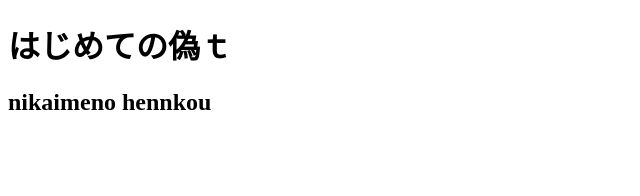
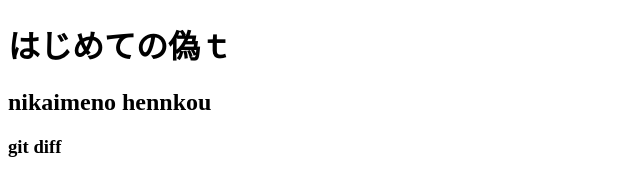
Before and after one commit to hiroakirigit/udemi_bak, a plain HTML site: page index.html in a window 1280 px wide. Shown: the full height of the page, 0-640 px from the left. Drawn offline with Linux system fonts and the light colour scheme.

Commit message:
remove commentout

```diff
--- a/index.html
+++ b/index.html
@@ -12,6 +12,6 @@
         hennkou
 
     </h2>
-    <!-- <h3>git diff</h3> -->
+    <h3>git diff</h3>
 </body>
 </html>
```
